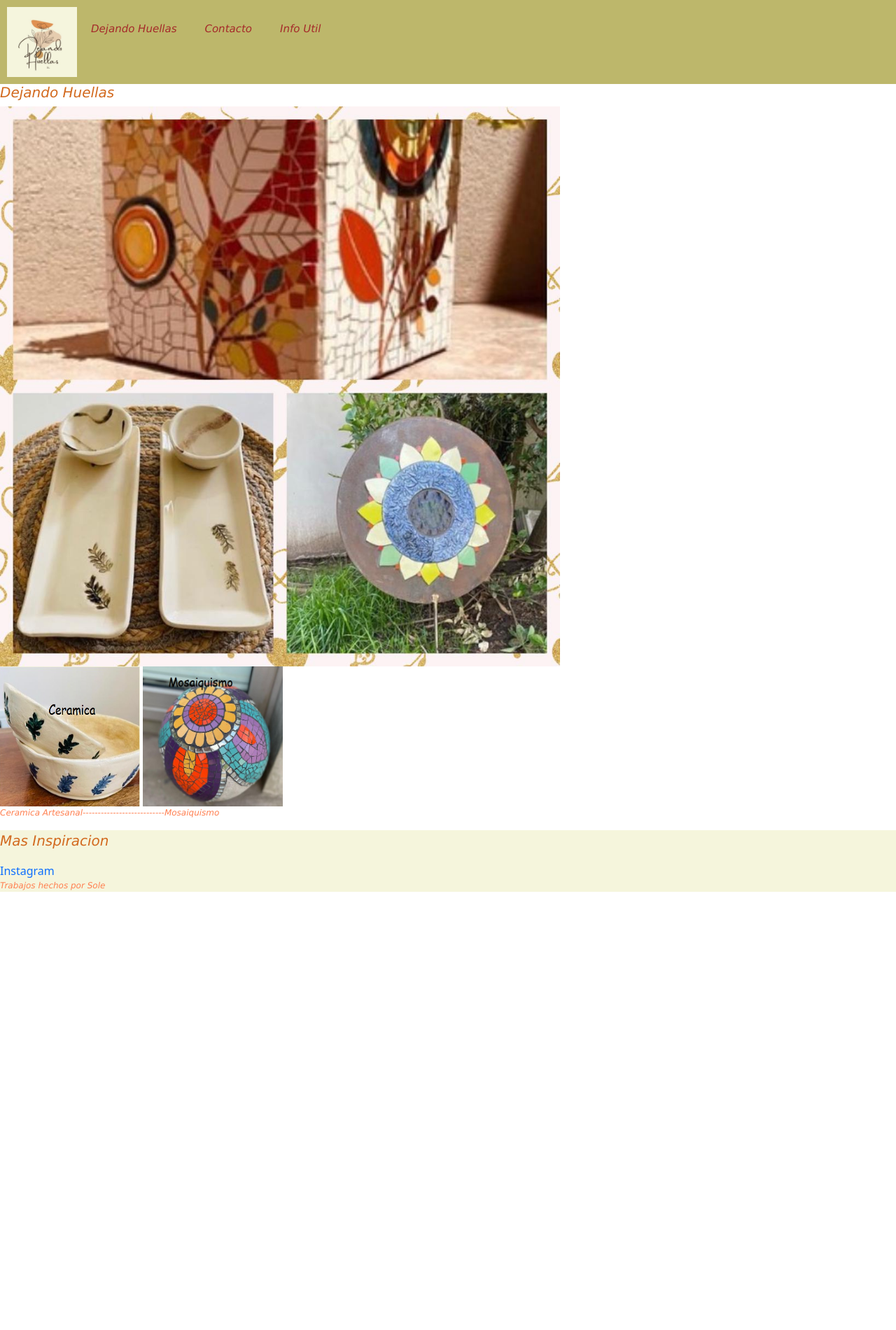
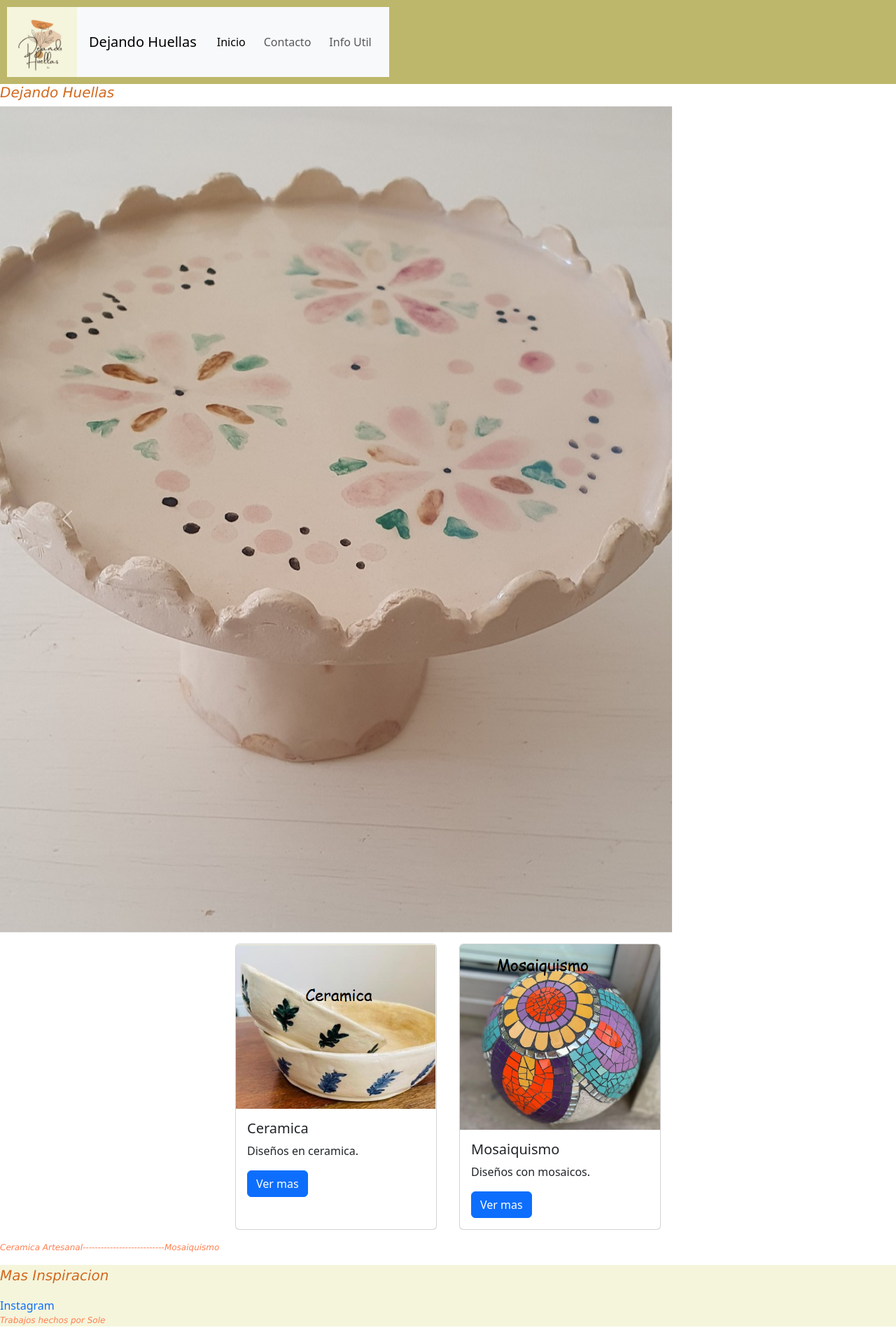
Before and after one commit to msolel/PFLangono, a plain HTML site: page index.html in a window 1280 px wide. Shown: the whole page at 70% size. Before the commit the page ends 1290 px from the top, so only its background shows below. Drawn offline with nearby package versions, Linux system fonts and the light colour scheme.

Commit message:
trabajos con bootstrap

```diff
--- a/index.html
+++ b/index.html
@@ -9,42 +9,101 @@
     <!--CSS-->
     <link rel="stylesheet" href="style.css">
  </head>
-  <!--<body>-->
-  <!--  <h1>Hello, world!</h1>-->
 
-<!--</html>-->
-
-</head>
 <body>
     <!--Comentario-->
     <header>
-        <img src="img/logo.jpeg" alt="Logo">
-        <nav>
-            <!--Enlace relativo, redicciona a otro archivo dentro del proyecto-->
-            <a class="enlaces" href="index.html"> Dejando Huellas</a>
-        </nav>
-        <nav>
-            <!--Enlace relativo, redicciona a otro archivo dentro del proyecto-->
-            <a class="enlaces" href="pages/contacto.html"> Contacto</a>
-        </nav>
-        <nav>
-            <!--Enlace relativo, redicciona a otro archivo dentro del proyecto-->
-            <a class="enlaces" href="pages/infoUtil.html"> Info Util</a>
-        </nav>
+        <img src="img/logo.jpeg" alt="Logo" >
+        <nav class="navbar navbar-expand-lg bg-body-tertiary">
+            <div class="container-fluid">
+              <a class="navbar-brand" href="#">Dejando Huellas</a>
+              <button class="navbar-toggler" type="button" data-bs-toggle="collapse" data-bs-target="#navbarSupportedContent" aria-controls="navbarSupportedContent" aria-expanded="false" aria-label="Toggle navigation">
+                <span class="navbar-toggler-icon"></span>
+              </button>
+              <div class="collapse navbar-collapse" id="navbarSupportedContent">
+                <ul class="navbar-nav me-auto mb-2 mb-lg-0">
+                  <li class="nav-item">
+                    <a class="nav-link active" aria-current="page" href="index.html">Inicio</a>
+                  </li>
+                  <li class="nav-item">
+                    <a class="nav-link" href="pages/contacto.html">Contacto</a>
+                  </li>
+                  <li class="nav-item">
+                    <a class="nav-link" href="pages/infoUtil.html"> Info Util</a>
+                  </li>
+                  <!--<li class="nav-item dropdown">
+                    <a class="nav-link dropdown-toggle" href="#" role="button" data-bs-toggle="dropdown" aria-expanded="false">
+                      Dropdown
+                    </a>
+                   <ul class="dropdown-menu">
+                      <li><a class="dropdown-item" href="#">Action</a></li>
+                      <li><a class="dropdown-item" href="#">Another action</a></li>
+                      <li><hr class="dropdown-divider"></li>
+                      <li><a class="dropdown-item" href="#">Something else here</a></li>
+                    </ul>-->
+                  </li>
+                </ul>
+
+              </div>
+            </div>
+          </nav>
     </header>
 
     <section>
         <h1 class="titulo">
             Dejando Huellas
         </h1>
-        <img id="img-presentacion" src="img/presentacion.jpeg" alt="presentacion" class="w-10 h-25">
+        <!--<img id="img-presentacion" src="img/presentacion.jpeg" alt="presentacion" class="w-10 h-25">-->
     </section>
-    <section>
-        <!--<a href="URL DESTINO"><img src="URL DE LA IMAGEN"></a>-->
-        <a href="pages/ceramica.html"> <img class="imagen-entrada" src="img/ceramica.png" alt="ceramica" ></a>
+        <!--carrusel BT-->
+        <section>
+            <div id="carouselExample" class="carousel slide">
+                <div class="carousel-inner">
+                  <div class="carousel-item active">
+                    <img src="img/C6.JPG" class="d-block w-75 h-50" alt="...">
+                  </div>
+                  <div class="carousel-item">
+                    <img src="img/M4.jpeg" class="d-block w-100" alt="...">
+                  </div>
+                  <div class="carousel-item">
+                    <img src="img/C9.JPG" class="d-block w-100" alt="...">
+                  </div>
+                </div>
+                <button class="carousel-control-prev" type="button" data-bs-target="#carouselExample" data-bs-slide="prev">
+                  <span class="carousel-control-prev-icon" aria-hidden="true"></span>
+                  <span class="visually-hidden">Previous</span>
+                </button>
+                <button class="carousel-control-next" type="button" data-bs-target="#carouselExample" data-bs-slide="next">
+                  <span class="carousel-control-next-icon" aria-hidden="true"></span>
+                  <span class="visually-hidden">Next</span>
+                </button>
+              </div>
+        </section>
+
+    <!-- CARDS -->
+    <section class="color-fondo-gris d-flex justify-content-center">
+       <!--<a href="URL DESTINO"><img src="URL DE LA IMAGEN"></a>-->
+         <!--<a href="pages/ceramica.html"> <img class="imagen-entrada" src="img/ceramica.png" alt="ceramica" ></a>
         <a href="pages/mosaiquismo.html"> <img class="imagen-entrada" src="img/mosaiquismo.png" alt="mosaiquismo"></a>
+    -->
 
+    <div class="card m-3" style="width: 18rem;">
+        <img src="img/ceramica.png" class="card-img-top" alt="ceramica">
+        <div class="card-body">
+          <h5 class="card-title">Ceramica</h5>
+          <p class="card-text">Diseños en ceramica.</p>
+          <a href="pages/ceramica.html" class="btn btn-primary">Ver mas</a>
+        </div>
+      </div>
 
+      <div class="card m-3" style="width: 18rem;">
+        <img src="img/mosaiquismo.png" class="card-img-top" alt="mosaiquismo">
+        <div class="card-body">
+          <h5 class="card-title">Mosaiquismo</h5>
+          <p class="card-text">Diseños con mosaicos.</p>
+          <a href="pages/mosaiquismo.html" class="btn btn-primary">Ver mas</a>
+        </div>
+      </div>
 
 
     </section>
@@ -55,7 +114,7 @@
     <footer>
         <!--enlace absoluto: redireccione a una web externa-->
         <p class="p-footer1">Mas Inspiracion</p>
-        <a href="https://www.instagram.com/dejando_huellas_sl/">Instagram</a>
+        <a href="https://www.instagram.com/dejando_huellas_sl/" target="_blank">Instagram</a>
         <p class="p-footer2">Trabajos hechos por Sole</p>
     </footer>
     <script src="https://cdn.jsdelivr.net/npm/bootstrap@5.3.0-alpha3/dist/js/bootstrap.bundle.min.js" integrity="sha384-ENjdO4Dr2bkBIFxQpeoTz1HIcje39Wm4jDKdf19U8gI4ddQ3GYNS7NTKfAdVQSZe" crossorigin="anonymous"></script>
--- a/style.css
+++ b/style.css
@@ -27,7 +27,7 @@ header nav a{
 
 header nav a{
     margin: 5px;
-    list-style-type: none;
+    list-style-type: none;+89
     margin: 20px;
     display: flex;
 }
@@ -92,3 +92,8 @@ footer{
     width: 800px;
     height: 200px;
 }
+
+.tamaño-img-carrusel{
+    height: 400px;
+    width: 100%;
+}
```
Also changed, not shown: img/C6.JPG (added), img/C7.jpeg (added), img/M10.JPEG (added), img/M4.jpeg (added), img/descarga.jpg (added), 2 other files.
